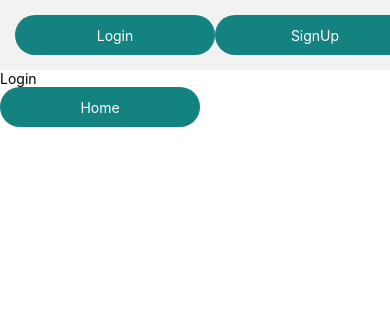
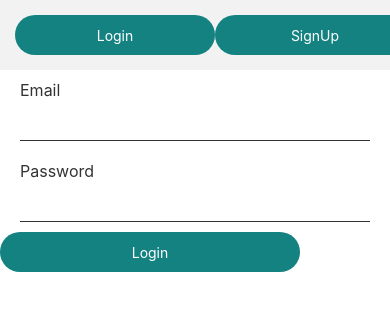
Before and after one commit to gaganalakruwan/Photon, a React Native app: screen /MAIN_AUTH in a window 390 px wide. Shown: the top 310 px of the page. Built offline with nearby package versions, Linux system fonts and the light colour scheme.

Commit message:
inputtext

```diff
--- a/src/components/InputText/InputText.tsx
+++ b/src/components/InputText/InputText.tsx
@@ -1,14 +1,34 @@
-import { StyleSheet, Text, View } from 'react-native'
-import React from 'react'
-
-const InputText = () => {
-  return (
-    <View>
-      <Text>InputText</Text>
-    </View>
-  )
+import {Text, View, TextInput} from 'react-native';
+import React from 'react';
+import styles from './style';
+interface InputTextProps {
+  label: string;
+  value: string;
+  // placeHolder: string;
+  onChangeText: (text: string) => void;
+  secureTextEntry?: boolean;
 }
 
-export default InputText
+const InputText: React.FC<InputTextProps> = ({
+  label,
+  // placeHolder,
+  value,
+  onChangeText,
+  secureTextEntry = false,
+}) => {
+  return (
+    <View style={styles.container}>
+      <Text style={styles.label}>{label}</Text>
+      <TextInput
+        style={styles.input}
+        // placeholder={placeHolder}
+        value={value}
+        onChangeText={onChangeText}
+        secureTextEntry={secureTextEntry}
+      />
+      <View style={styles.underline} />
+    </View>
+  );
+};
 
-const styles = StyleSheet.create({})
+export default InputText;
--- a/src/components/InputText/style.tsx
+++ b/src/components/InputText/style.tsx
@@ -0,0 +1,23 @@
+import {StyleSheet} from 'react-native';
+
+export const styles = StyleSheet.create({
+  container: {
+    marginVertical: 10,
+  },
+  label: {
+    fontSize: 16,
+    color: '#333',
+    marginBottom: 5,
+  },
+  input: {
+    fontSize: 16,
+    paddingVertical: 5,
+  },
+  underline: {
+    height: 1,
+    backgroundColor: '#333',
+    marginTop: 5,
+  },
+});
+
+export default styles;
--- a/src/screens/Login/Login.tsx
+++ b/src/screens/Login/Login.tsx
@@ -1,5 +1,7 @@
-import {StyleSheet, Text, View} from 'react-native';
-import React from 'react';
+import React, {useState} from 'react';
+import InputText from '../../components/InputText/InputText';
+import styles from './style';
+import {Alert, View} from 'react-native';
 import {SafeAreaView} from 'react-native-safe-area-context';
 import {StackScreenProps} from '@react-navigation/stack';
 import {StackParameterList} from '../../navigation/type';
@@ -7,14 +9,42 @@ import ActionButton from '../../components/ActionButton/ActionButton';
 import {useNavigation} from '@react-navigation/native';
 
 const Login: React.FC<StackScreenProps<StackParameterList, 'LOGIN'>> = () => {
+  const [email, setEmail] = useState('');
+  const [password, setPassword] = useState('');
+
+  const handleLogin = () => {
+    const email = 'test@example.com';
+    const password = 'password';
+    if (email === 'test@example.com' && password === 'password') {
+      Alert.alert('Login Successful', 'Welcome to the app!');
+    } else {
+      Alert.alert('Login Failed', 'Invalid email or password.');
+    }
+    console.log('Login button pressed');
+  };
+
   const navigation = useNavigation();
   return (
     <SafeAreaView>
-      <Text style={{color: 'black'}}>Login</Text>
+      <View style={styles.container}>
+        <InputText
+          label="Email"
+          value={email}
+          onChangeText={setEmail}
+          placeHolder={''}
+        />
+        <InputText
+          label="Password"
+          value={password}
+          onChangeText={setPassword}
+          secureTextEntry
+          placeHolder={''}
+        />
+      </View>
       <ActionButton
-        title={'Home'}
+        title={'Login'}
         onPress={() => navigation.navigate('MAIN_HOME' as never)}
-        containerStyle={{width: 200}}
+        containerStyle={{width: 300}}
       />
     </SafeAreaView>
   );
@@ -22,4 +52,4 @@ const Login: React.FC<StackScreenProps<StackParameterList, 'LOGIN'>> = () => {
 
 export default Login;
 
-const styles = StyleSheet.create({});
+//const styles = StyleSheet.create({});
--- a/src/screens/Login/style.tsx
+++ b/src/screens/Login/style.tsx
@@ -0,0 +1,14 @@
+import {StyleSheet} from 'react-native';
+
+const styles = StyleSheet.create({
+  safeArea: {
+    flex: 1,
+  },
+  container: {
+    flex: 1,
+    justifyContent: 'center',
+    paddingHorizontal: 20,
+  },
+});
+
+export default styles;
```
Also changed, not shown: src/screens/MainAuth/MainAuth.tsx (line endings or trailing spaces), 2 other files (tests, documents, lock files or other folders).
